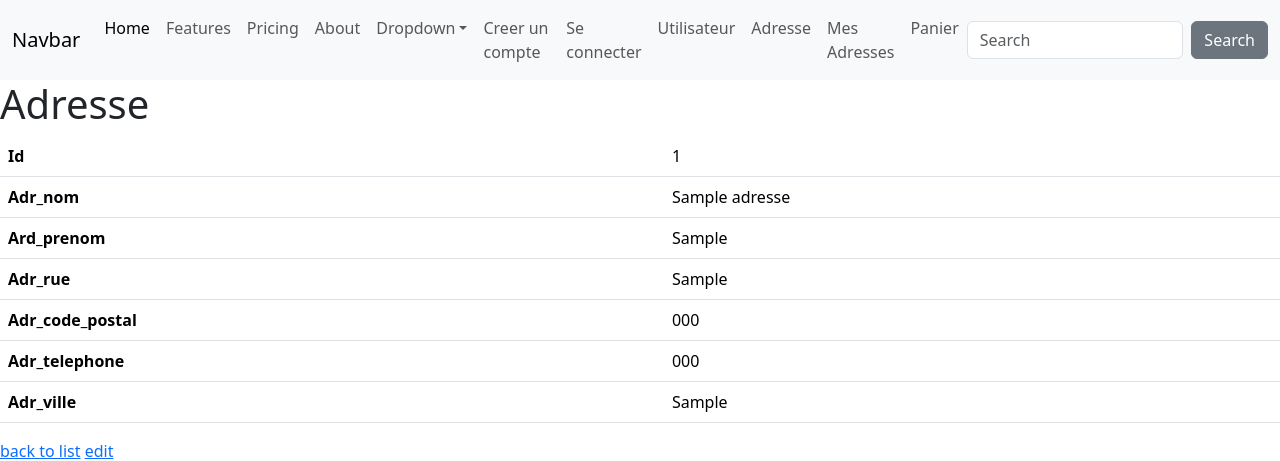
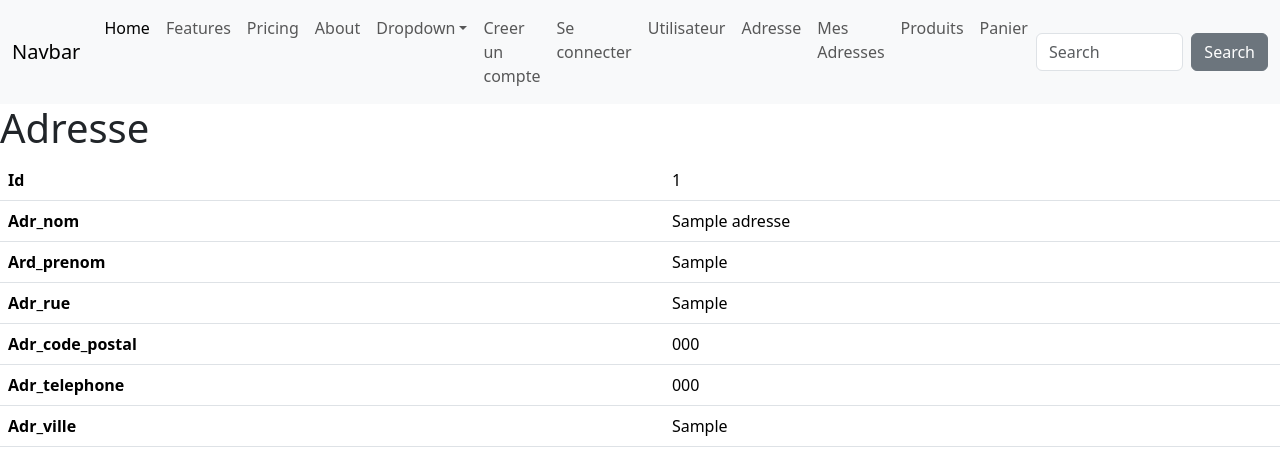
Before and after one commit to Yazou777/siteFilRougestripe, a Symfony app: template templates/adresse/show.html.twig in a window 1280 px wide. Shown: the top 461 px of the page. Run offline with Twig, Linux system fonts and the light colour scheme; the template is opened without the code that fills it: most values are stand-ins (such as "Sample title", 1, 10 or a date in 2020); some libraries are stand-ins or nearby versions.

Commit message:
lien produit admin

```diff
--- a/src/Controller/ArticleController.php
+++ b/src/Controller/ArticleCrudController.php
@@ -13,7 +13,7 @@ use Symfony\Component\Routing\Annotation\Route;
 use Symfony\Bundle\FrameworkBundle\Controller\AbstractController;
 
 #[Route('/article')]
-class ArticleController extends AbstractController
+class ArticleCrudController extends AbstractController
 {
     #[Route('/', name: 'app_article_index', methods: ['GET'])]
     public function index(ProduitRepository $produitRepository): Response
@@ -61,6 +61,8 @@ class ArticleController extends AbstractController
     public function edit(Request $request, Produit $produit, EntityManagerInterface $entityManager): Response
     {
         $form = $this->createForm(ProduitType::class, $produit);
+        // supprime cat du formulaire
+       // $form->remove('cat');
         $form->handleRequest($request);
 
         if ($form->isSubmitted() && $form->isValid()) {
--- a/templates/base.html.twig
+++ b/templates/base.html.twig
@@ -71,6 +71,9 @@
                  <li class="nav-item">
                     <a class="nav-link" href="{{ path('app_adresse_mon_index') }}">Mes Adresses</a>
                 </li>
+                   <li class="nav-item">
+                    <a class="nav-link" href="{{ path('app_article_index') }}">Produits</a>
+                </li>
                  <li class="nav-item">
                     <a class="nav-link" href="{{ path('panier_index') }}">Panier </a>
                 </li>
```
